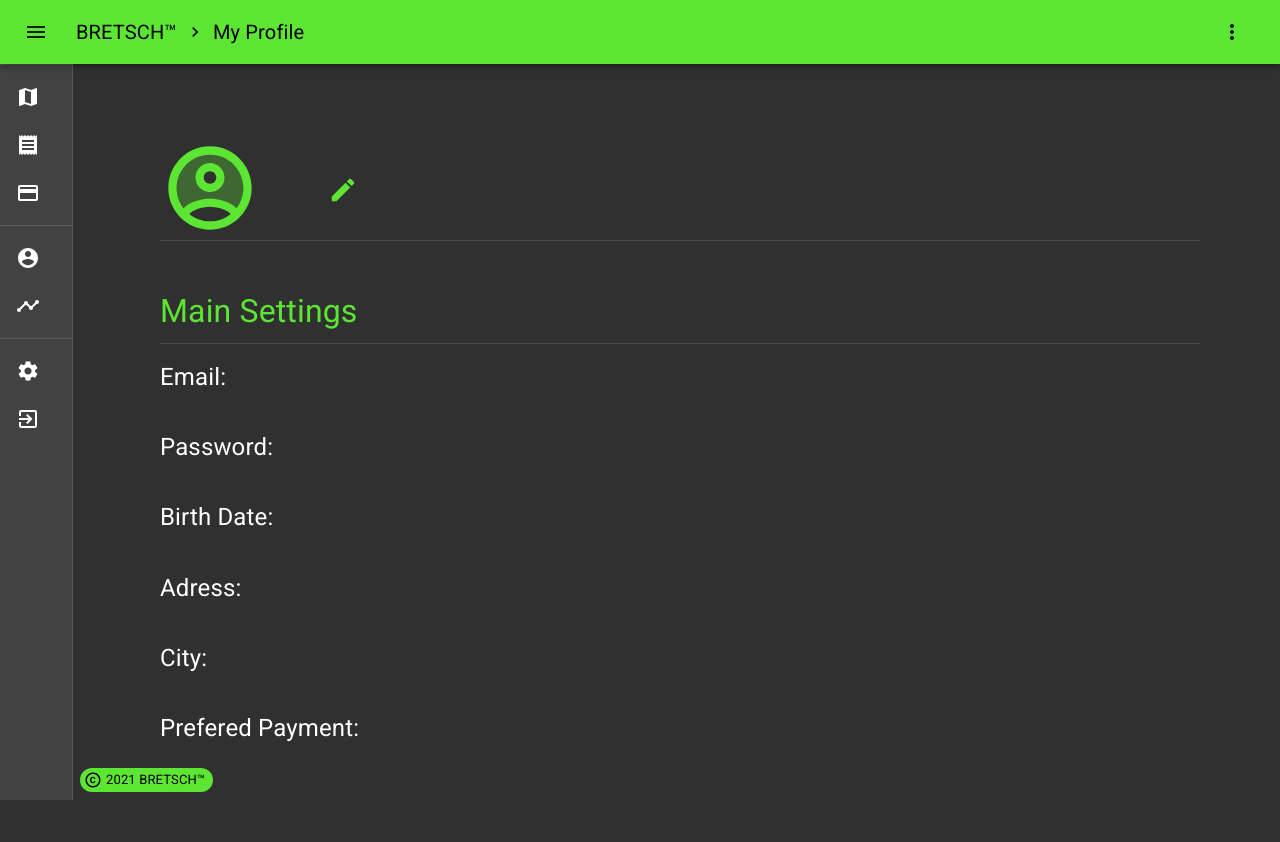
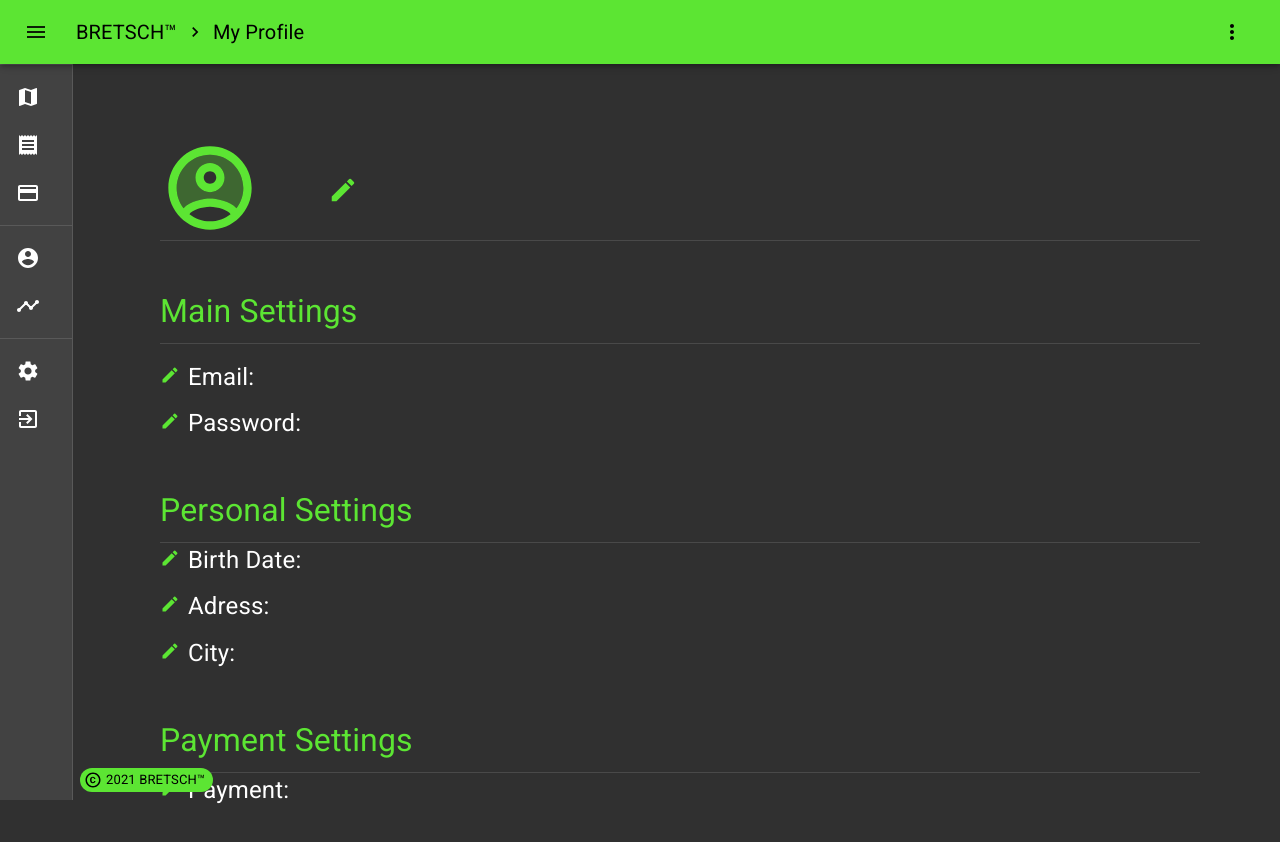
Before and after one commit to eliahvo/e-vehicle-rental, a React (Create React App) app in the folder bretsch-app/bretsch-frontend/: page /profile in a window 1280 px wide. Shown: the top 842 px of the page. Built offline with nearby package versions, Linux system fonts and the light colour scheme; no server answers.

Commit message:
Layout ProfilePage finished

```diff
--- a/bretsch-app/bretsch-frontend/src/pages/Profile/ProfilePage.tsx
+++ b/bretsch-app/bretsch-frontend/src/pages/Profile/ProfilePage.tsx
@@ -63,6 +63,7 @@ export const ProfilePage = () => {
         <Box mt={2}>
           <Divider />
         </Box>
+
         <SectionTitle className={classes.headings}>
           Main Settings
           <Box mt={1}>
@@ -70,49 +71,69 @@ export const ProfilePage = () => {
           </Box>
         </SectionTitle>
         <Section>
-          <Grid container spacing={9}>
-            <Grid item xs={3}>
+          <Grid container spacing={3}>
+            <Grid item xs={4}>
+              <EditIcon style={{ margin: '0 0.5rem 0 0', fontSize: 20 }} className={classes.headings} />
               Email:
             </Grid>
             <Grid item xs={4}>
               {profile?.email}
             </Grid>
           </Grid>
-          <Grid container spacing={9}>
-            <Grid item xs={3}>
+          <Grid container spacing={3}>
+            <Grid item xs={4}>
+              <EditIcon style={{ margin: '0 0.5rem 0 0', fontSize: 20 }} className={classes.headings} />
               Password:
             </Grid>
             <Grid item xs={4}>
               {profile?.hashedPassword}
             </Grid>
           </Grid>
-          <Grid container spacing={9}>
-            <Grid item xs={3}>
+
+          <SectionTitle className={classes.headings}>
+            Personal Settings
+            <Box mt={1}>
+              <Divider />
+            </Box>
+          </SectionTitle>
+          <Grid container spacing={3}>
+            <Grid item xs={4}>
+              <EditIcon style={{ margin: '0 0.5rem 0 0', fontSize: 20 }} className={classes.headings} />
               Birth Date:
             </Grid>
             <Grid item xs={4}>
               {profile?.birthDate}
             </Grid>
           </Grid>
-          <Grid container spacing={9}>
-            <Grid item xs={3}>
+          <Grid container spacing={3}>
+            <Grid item xs={4}>
+              <EditIcon style={{ margin: '0 0.5rem 0 0', fontSize: 20 }} className={classes.headings} />
               Adress:
             </Grid>
             <Grid item xs={4}>
               {profile?.streetPlusNumber}
             </Grid>
           </Grid>
-          <Grid container spacing={9}>
-            <Grid item xs={3}>
+          <Grid container spacing={3}>
+            <Grid item xs={4}>
+              <EditIcon style={{ margin: '0 0.5rem 0 0', fontSize: 20 }} className={classes.headings} />
               City:
             </Grid>
             <Grid item xs={4}>
               {profile?.city}
             </Grid>
           </Grid>
-          <Grid container spacing={9}>
-            <Grid item xs={3}>
-              Prefered Payment:
+
+          <SectionTitle className={classes.headings}>
+            Payment Settings
+            <Box mt={1}>
+              <Divider />
+            </Box>
+          </SectionTitle>
+          <Grid container spacing={3}>
+            <Grid item xs={4}>
+              <EditIcon style={{ margin: '0 0.5rem 0 0', fontSize: 20 }} className={classes.headings} />
+              Payment:
             </Grid>
             <Grid item xs={4}>
               {profile?.preferedPayment}
```
